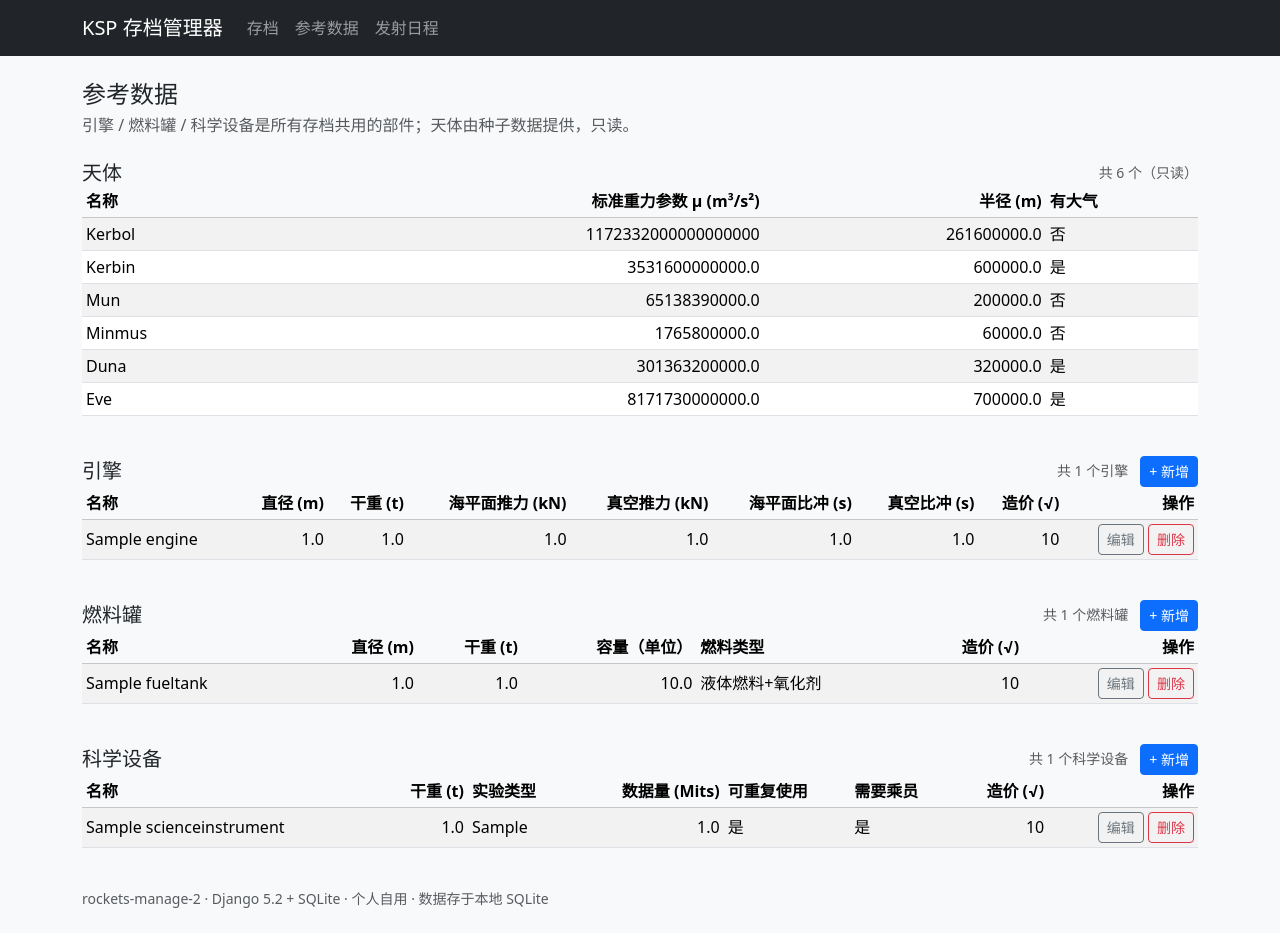
After one commit to OrionAstesia/rockets-manage-2, a Django app: page /reference/ in a window 1280 px wide. The commit adds this page. Run offline with Django 5.2, Linux system fonts and the light colour scheme; data comes from the database, SQL or seed files in the repository; tables that the repository leaves empty hold one stand-in row (values such as "Sample post").

Commit message:
feat(改造E): /reference/ 参考数据页 + 引擎/燃料罐/科学设备 CRUD
- parts/forms.py（新增）、parts/views.py（ReferenceView + 9 个 CRUD 视图）、parts/urls.py（新增）
- templates/parts/reference.html：天体只读区块 + 三个可编辑区块（各带「共 N 个…」计数与
  每行 编辑/删除、右上「+ 新增」）
- config/urls.py 挂上 parts.urls；导航的参考数据改用 {% url 'parts:reference' %}
- 测试 132 项全绿（新增 6 项：三个区块计数、天体只读无入口、引擎/燃料罐/科学设备 CRUD、
  被级引用的引擎删除给友好提示、参考数据页无 admin 链接）

```diff
--- a/config/urls.py
+++ b/config/urls.py
@@ -14,5 +14,6 @@ urlpatterns = [
     path("", include("core.urls")),
     path("", include("ops.urls")),
     path("", include("fleet.urls")),
+    path("", include("parts.urls")),
     path("", include("spaceflight.urls")),
 ]
--- /dev/null
+++ b/parts/urls.py
@@ -0,0 +1,29 @@
+from django.urls import path
+
+from .views import (
+    EngineCreateView,
+    EngineDeleteView,
+    EngineUpdateView,
+    FuelTankCreateView,
+    FuelTankDeleteView,
+    FuelTankUpdateView,
+    ReferenceView,
+    ScienceInstrumentCreateView,
+    ScienceInstrumentDeleteView,
+    ScienceInstrumentUpdateView,
+)
+
+app_name = "parts"
+
+urlpatterns = [
+    path("reference/", ReferenceView.as_view(), name="reference"),
+    path("engines/new/", EngineCreateView.as_view(), name="engine_create"),
+    path("engines/<int:pk>/edit/", EngineUpdateView.as_view(), name="engine_update"),
+    path("engines/<int:pk>/delete/", EngineDeleteView.as_view(), name="engine_delete"),
+    path("fueltanks/new/", FuelTankCreateView.as_view(), name="fueltank_create"),
+    path("fueltanks/<int:pk>/edit/", FuelTankUpdateView.as_view(), name="fueltank_update"),
+    path("fueltanks/<int:pk>/delete/", FuelTankDeleteView.as_view(), name="fueltank_delete"),
+    path("instruments/new/", ScienceInstrumentCreateView.as_view(), name="instrument_create"),
+    path("instruments/<int:pk>/edit/", ScienceInstrumentUpdateView.as_view(), name="instrument_update"),
+    path("instruments/<int:pk>/delete/", ScienceInstrumentDeleteView.as_view(), name="instrument_delete"),
+]
--- a/parts/views.py
+++ b/parts/views.py
@@ -1,3 +1,90 @@
-from django.shortcuts import render
+"""参考数据页与部件的增删改（改造文档 10 第 4.4 节）。
 
-# Create your views here.
+引擎 / 燃料罐 / 科学设备跨存档共用，前台可就地增删改；天体由 fixture 提供，只读。
+"""
+
+from django.contrib import messages
+from django.urls import reverse
+from django.views.generic import CreateView, DeleteView, TemplateView, UpdateView
+
+from core.models import Body
+from core.views import FormPageMixin, SafeDeleteMixin
+
+from .forms import EngineForm, FuelTankForm, ScienceInstrumentForm
+from .models import Engine, FuelTank, ScienceInstrument
+
+
+class ReferenceView(TemplateView):
+    """`/reference/`：3 个可编辑区块 + 只读的天体区块。"""
+
+    template_name = "parts/reference.html"
+
+    def get_context_data(self, **kwargs):
+        ctx = super().get_context_data(**kwargs)
+        ctx["bodies"] = Body.objects.all()
+        ctx["engines"] = Engine.objects.all()
+        ctx["fuel_tanks"] = FuelTank.objects.all()
+        ctx["instruments"] = ScienceInstrument.objects.all()
+        return ctx
+
+
+class ReferenceFormMixin(FormPageMixin):
+    """参考数据的「取消」与保存后都回到 `/reference/`。"""
+
+    def get_source_url(self):
+        return reverse("parts:reference")
+
+    def get_success_url(self):
+        messages.success(self.request, "已保存。")
+        return self.get_source_url()
+
+
+class EngineCreateView(ReferenceFormMixin, CreateView):
+    model = Engine
+    form_class = EngineForm
+
+
+class EngineUpdateView(ReferenceFormMixin, UpdateView):
+    model = Engine
+    form_class = EngineForm
+
+
+class EngineDeleteView(SafeDeleteMixin, DeleteView):
+    model = Engine
+
+    def get_source_url(self):
+        return reverse("parts:reference")
+
+
+class FuelTankCreateView(ReferenceFormMixin, CreateView):
+    model = FuelTank
+    form_class = FuelTankForm
+
+
+class FuelTankUpdateView(ReferenceFormMixin, UpdateView):
+    model = FuelTank
+    form_class = FuelTankForm
+
+
+class FuelTankDeleteView(SafeDeleteMixin, DeleteView):
+    model = FuelTank
+
+    def get_source_url(self):
+        return reverse("parts:reference")
+
+
+class ScienceInstrumentCreateView(ReferenceFormMixin, CreateView):
+    model = ScienceInstrument
+    form_class = ScienceInstrumentForm
+
+
+class ScienceInstrumentUpdateView(ReferenceFormMixin, UpdateView):
+    model = ScienceInstrument
+    form_class = ScienceInstrumentForm
+
+
+class ScienceInstrumentDeleteView(SafeDeleteMixin, DeleteView):
+    model = ScienceInstrument
+
+    def get_source_url(self):
+        return reverse("parts:reference")
--- a/templates/base.html
+++ b/templates/base.html
@@ -13,7 +13,7 @@
     <ul class="navbar-nav me-auto">
       {# 导航只有这 3 个前台页面；Admin 保留代码但不放入口（改造文档 10 第 5.4 节）#}
       <li class="nav-item"><a class="nav-link" href="{% url 'core:home' %}">存档</a></li>
-      <li class="nav-item"><a class="nav-link" href="/reference/">参考数据</a></li>
+      <li class="nav-item"><a class="nav-link" href="{% url 'parts:reference' %}">参考数据</a></li>
       <li class="nav-item"><a class="nav-link" href="{% url 'ops:schedule' %}">发射日程</a></li>
     </ul>
   </div>
--- /dev/null
+++ b/templates/parts/reference.html
@@ -0,0 +1,176 @@
+{% extends "base.html" %}
+
+{% block title %}参考数据 · KSP 存档管理器{% endblock %}
+
+{% block content %}
+<h1 class="h4 mb-1">参考数据</h1>
+<p class="text-muted">引擎 / 燃料罐 / 科学设备是所有存档共用的部件；天体由种子数据提供，只读。</p>
+
+{# ── 天体（只读） ────────────────────────────────────── #}
+<div class="d-flex justify-content-between align-items-center mt-4">
+  <h2 class="h5 mb-0">天体</h2>
+  <span class="text-muted small">共 {{ bodies|length }} 个（只读）</span>
+</div>
+<div class="table-responsive">
+  <table class="table table-sm table-striped align-middle">
+    <thead class="table-light">
+      <tr>
+        <th>名称</th>
+        <th class="text-end">标准重力参数 μ (m³/s²)</th>
+        <th class="text-end">半径 (m)</th>
+        <th>有大气</th>
+      </tr>
+    </thead>
+    <tbody>
+      {% for body in bodies %}
+      <tr>
+        <td>{{ body.name }}</td>
+        <td class="text-end">{{ body.mu|default_if_none:"—" }}</td>
+        <td class="text-end">{{ body.radius|default_if_none:"—" }}</td>
+        <td>{{ body.has_atmosphere|yesno:"是,否" }}</td>
+      </tr>
+      {% empty %}
+      <tr><td colspan="4" class="text-muted">没有天体数据，请先执行 loaddata fixtures/bodies.json。</td></tr>
+      {% endfor %}
+    </tbody>
+  </table>
+</div>
+
+{# ── 引擎 ────────────────────────────────────────────── #}
+<div class="d-flex justify-content-between align-items-center mt-4">
+  <h2 class="h5 mb-0">引擎</h2>
+  <div>
+    <span class="text-muted small me-2">共 {{ engines|length }} 个引擎</span>
+    <a class="btn btn-sm btn-primary" href="{% url 'parts:engine_create' %}">+ 新增</a>
+  </div>
+</div>
+<div class="table-responsive">
+  <table class="table table-sm table-striped align-middle">
+    <thead class="table-light">
+      <tr>
+        <th>名称</th>
+        <th class="text-end">直径 (m)</th>
+        <th class="text-end">干重 (t)</th>
+        <th class="text-end">海平面推力 (kN)</th>
+        <th class="text-end">真空推力 (kN)</th>
+        <th class="text-end">海平面比冲 (s)</th>
+        <th class="text-end">真空比冲 (s)</th>
+        <th class="text-end">造价 (√)</th>
+        <th class="text-end">操作</th>
+      </tr>
+    </thead>
+    <tbody>
+      {% for engine in engines %}
+      <tr>
+        <td>{{ engine.name }}</td>
+        <td class="text-end">{{ engine.diameter|default_if_none:"—" }}</td>
+        <td class="text-end">{{ engine.dry_mass }}</td>
+        <td class="text-end">{{ engine.thrust_asl }}</td>
+        <td class="text-end">{{ engine.thrust_vac }}</td>
+        <td class="text-end">{{ engine.isp_asl }}</td>
+        <td class="text-end">{{ engine.isp_vac }}</td>
+        <td class="text-end">{{ engine.cost }}</td>
+        <td class="text-end text-nowrap">
+          <a class="btn btn-sm btn-outline-secondary" href="{% url 'parts:engine_update' engine.pk %}">编辑</a>
+          <form class="d-inline" method="post" action="{% url 'parts:engine_delete' engine.pk %}">
+            {% csrf_token %}<button type="submit" class="btn btn-sm btn-outline-danger">删除</button>
+          </form>
+        </td>
+      </tr>
+      {% empty %}
+      <tr><td colspan="9" class="text-muted">还没有引擎。点「+ 新增」录入一个，火箭的级才能选到它。</td></tr>
+      {% endfor %}
+    </tbody>
+  </table>
+</div>
+
+{# ── 燃料罐 ────────────────────────────────────────────── #}
+<div class="d-flex justify-content-between align-items-center mt-4">
+  <h2 class="h5 mb-0">燃料罐</h2>
+  <div>
+    <span class="text-muted small me-2">共 {{ fuel_tanks|length }} 个燃料罐</span>
+    <a class="btn btn-sm btn-primary" href="{% url 'parts:fueltank_create' %}">+ 新增</a>
+  </div>
+</div>
+<div class="table-responsive">
+  <table class="table table-sm table-striped align-middle">
+    <thead class="table-light">
+      <tr>
+        <th>名称</th>
+        <th class="text-end">直径 (m)</th>
+        <th class="text-end">干重 (t)</th>
+        <th class="text-end">容量（单位）</th>
+        <th>燃料类型</th>
+        <th class="text-end">造价 (√)</th>
+        <th class="text-end">操作</th>
+      </tr>
+    </thead>
+    <tbody>
+      {% for tank in fuel_tanks %}
+      <tr>
+        <td>{{ tank.name }}</td>
+        <td class="text-end">{{ tank.diameter|default_if_none:"—" }}</td>
+        <td class="text-end">{{ tank.dry_mass }}</td>
+        <td class="text-end">{{ tank.capacity }}</td>
+        <td>{{ tank.get_fuel_type_display }}</td>
+        <td class="text-end">{{ tank.cost }}</td>
+        <td class="text-end text-nowrap">
+          <a class="btn btn-sm btn-outline-secondary" href="{% url 'parts:fueltank_update' tank.pk %}">编辑</a>
+          <form class="d-inline" method="post" action="{% url 'parts:fueltank_delete' tank.pk %}">
+            {% csrf_token %}<button type="submit" class="btn btn-sm btn-outline-danger">删除</button>
+          </form>
+        </td>
+      </tr>
+      {% empty %}
+      <tr><td colspan="7" class="text-muted">还没有燃料罐。点「+ 新增」录入一个。</td></tr>
+      {% endfor %}
+    </tbody>
+  </table>
+</div>
+
+{# ── 科学设备 ────────────────────────────────────────────── #}
+<div class="d-flex justify-content-between align-items-center mt-4">
+  <h2 class="h5 mb-0">科学设备</h2>
+  <div>
+    <span class="text-muted small me-2">共 {{ instruments|length }} 个科学设备</span>
+    <a class="btn btn-sm btn-primary" href="{% url 'parts:instrument_create' %}">+ 新增</a>
+  </div>
+</div>
+<div class="table-responsive">
+  <table class="table table-sm table-striped align-middle">
+    <thead class="table-light">
+      <tr>
+        <th>名称</th>
+        <th class="text-end">干重 (t)</th>
+        <th>实验类型</th>
+        <th class="text-end">数据量 (Mits)</th>
+        <th>可重复使用</th>
+        <th>需要乘员</th>
+        <th class="text-end">造价 (√)</th>
+        <th class="text-end">操作</th>
+      </tr>
+    </thead>
+    <tbody>
+      {% for instrument in instruments %}
+      <tr>
+        <td>{{ instrument.name }}</td>
+        <td class="text-end">{{ instrument.dry_mass }}</td>
+        <td>{{ instrument.experiment_type|default:"—" }}</td>
+        <td class="text-end">{{ instrument.data_value }}</td>
+        <td>{{ instrument.is_repeatable|yesno:"是,否" }}</td>
+        <td>{{ instrument.requires_crew|yesno:"是,否" }}</td>
+        <td class="text-end">{{ instrument.cost }}</td>
+        <td class="text-end text-nowrap">
+          <a class="btn btn-sm btn-outline-secondary" href="{% url 'parts:instrument_update' instrument.pk %}">编辑</a>
+          <form class="d-inline" method="post" action="{% url 'parts:instrument_delete' instrument.pk %}">
+            {% csrf_token %}<button type="submit" class="btn btn-sm btn-outline-danger">删除</button>
+          </form>
+        </td>
+      </tr>
+      {% empty %}
+      <tr><td colspan="8" class="text-muted">还没有科学设备。点「+ 新增」录入一个。</td></tr>
+      {% endfor %}
+    </tbody>
+  </table>
+</div>
+{% endblock %}
```
Also changed, not shown: parts/forms.py (added, +32 -0 lines), parts/tests.py (+101 -1 lines).
